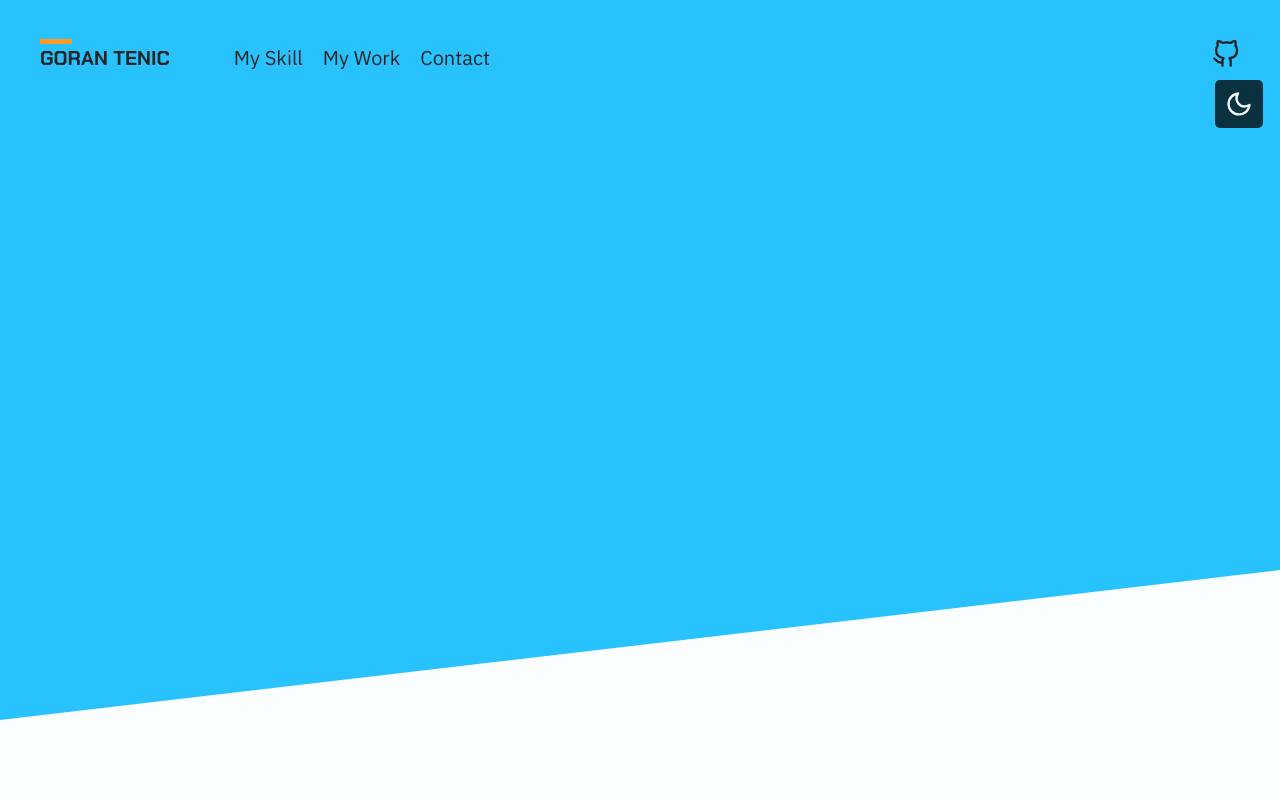
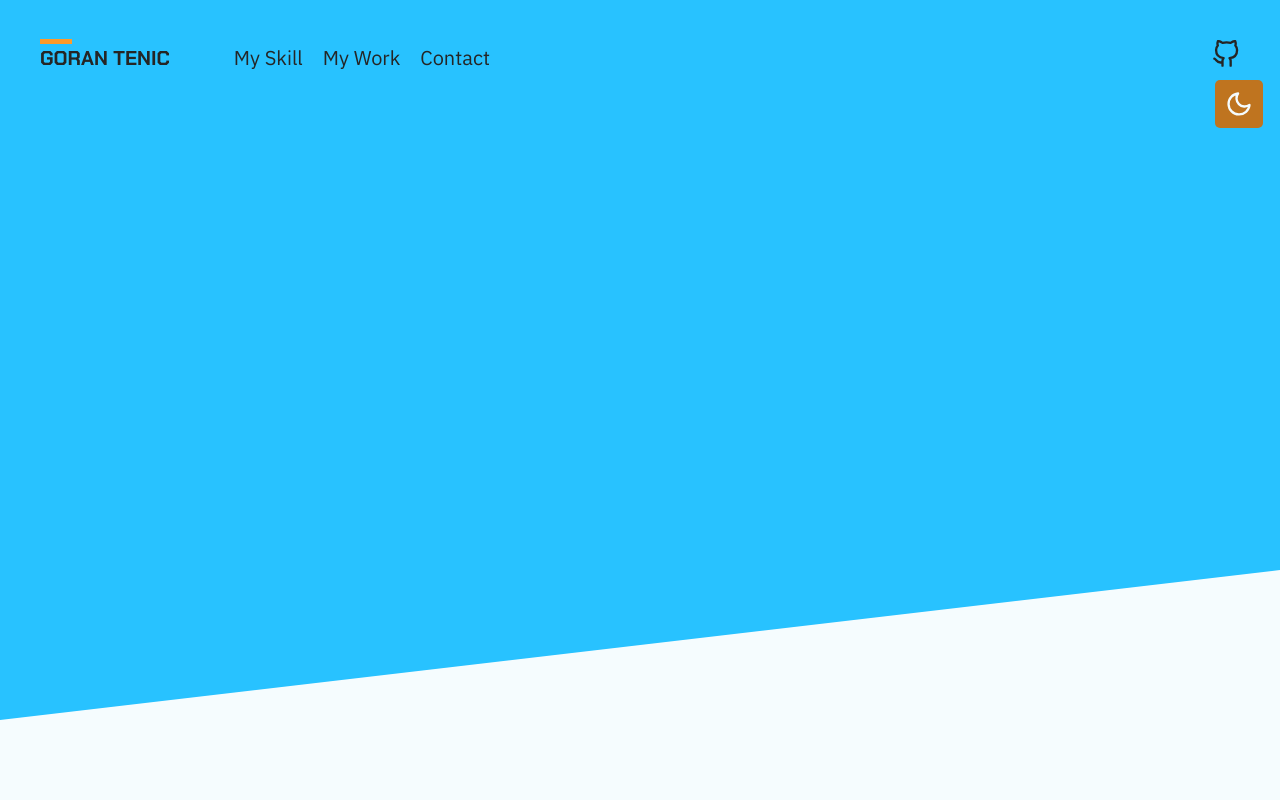
Before and after one commit to goranzu/gorantenic.com, a Node project: template src/layouts/base.njk in a window 1280 px wide. Run offline with Node 20 templates, Linux system fonts and the light colour scheme; the template is opened without the code that fills it: most values are stand-ins (such as "Sample title", 1, 10 or a date in 2020); style sheets or scripts are compiled from the project's sources.

Commit message:
refector: color variables

```diff
--- a/src/assets/js/main.js
+++ b/src/assets/js/main.js
@@ -3,13 +3,16 @@ const heroRight = document.querySelector(".hero-right");
 const contactForm = document.querySelector(".contact-form");
 
 themeButton.addEventListener("click", () => {
-  document.body.classList.toggle("darkTheme");
+  const theme = document.documentElement.dataset.theme;
   const icon = themeButton.querySelector("img");
   const illustration = heroRight.querySelector("img");
-  if (document.body.classList.contains("darkTheme")) {
+
+  if (theme === "light") {
+    document.documentElement.setAttribute("data-theme", "dark");
     illustration.src = "./assets/images/illustration-dark.svg";
     icon.src = "./assets/images/sun.svg";
-  } else {
+  } else if (theme === "dark") {
+    document.documentElement.setAttribute("data-theme", "light");
     illustration.src = "./assets/images/illustration-light.svg";
     icon.src = "./assets/images/moon.svg";
   }
--- a/src/assets/styles/base/_layout.scss
+++ b/src/assets/styles/base/_layout.scss
@@ -51,4 +51,8 @@ section {
   .featured {
     margin-top: 6em;
   }
+
+  .work {
+    margin-top: 10em;
+  }
 }
--- a/src/assets/styles/base/_reset.scss
+++ b/src/assets/styles/base/_reset.scss
@@ -36,27 +36,11 @@ html {
 
 /* Set core body defaults */
 body {
-  background-color: var(--body-bg-clr);
+  background-color: var(--body-bg-color);
   line-height: 1.5;
   min-height: 100vh;
   text-rendering: optimizeSpeed;
-}
-
-body.darkTheme {
-  --body-bg-clr: var(--dark-bg-clr, #201c36);
-  --text-clr-dark: var(--dark-text-light-clr, #292929);
-  --text-clr-light: var(--dark-text-light-clr, #f2f2f2);
-  --accent-primary: var(--dark-accent-primary, #e8d34d);
-  --accent-secondary: var(--dark-accent-secondary, #a89938);
-  --lin-gradient: var(--dark-gradient, purple);
-  --theme-btn-clr: var(--blue-400);
-  --btn-color: var(--dark-text-dark-clr);
-
-  --hero-bg-clr: var(--purple-200, purple);
-  --skill-bg-clr: var(--purple-100);
-  --skill-card-bg-clr: var(--purple-300);
-  --skill-tag-bg-clr: var(--purple-100);
-  --footer-bg-clr: var(--purple-200);
+  color: var(--text-color-primary);
 }
 
 /* A elements that don't have a class get default styles */
--- a/src/assets/styles/base/_variables.scss
+++ b/src/assets/styles/base/_variables.scss
@@ -1,42 +1,74 @@
-:root {
-  --light-bg-clr: #fafeff;
-  --light-text-dark-clr: #252525;
-  --light-text-light-clr: #f5fcfe;
-  --light-accent-primary: #ff9a29;
-  --light-accent-secondary: #bf741f;
-  --light-gradient: linear-gradient(108.54deg, #2882ff 0%, #146180 99.14%);
-
-  --dark-bg-clr: #201c36;
-  --dark-text-light-clr: #f2f2f2;
-  --dark-text-dark-clr: #292929;
-  --dark-accent-primary: #e8d34d;
-  --dark-accent-secondary: #a89938;
-  --dark-gradient: linear-gradient(108.54deg, #8274db 0%, #201c36 99.14%);
-
+:root[data-theme="light"] {
   --blue-100: #28c2ff;
   --blue-200: #25afe6;
   --blue-300: #146180;
   --blue-400: #0a3140;
 
+  --white-100: #fafeff;
+  --white-200: #f5fcfe;
+
+  --black-100: #252525;
+
+  --lin-gradient: linear-gradient(108.54deg, #2882ff 0%, #146180 99.14%);
+
+  --orange-100: #ff9a29;
+  --orange-200: #bf741f;
+
+  --primary-100: var(--blue-100);
+  --primary-200: var(--blue-200);
+  --primary-300: var(--blue-300);
+
+  --accent-100: var(--orange-100);
+  --accent-200: var(--orange-200);
+
+  --text-color-primary: var(--black-100);
+  --text-color-secondary: var(--white-200);
+
+  --card-text-color: var(--white-200);
+
+  --body-bg-color: var(--white-200);
+}
+
+:root[data-theme="dark"] {
   --purple-100: #5c529c;
   --purple-200: #2e294e;
   --purple-300: #201c36;
 
-  --body-bg-clr: var(--light-bg-clr, white);
-  --text-clr-dark: var(--light-text-dark-clr, black);
-  --text-clr-light: var(--light-text-light-clr, white);
-  --accent-primary: var(--light-accent-primary, orange);
-  --accent-secondary: var(--light-accent-secondary, darkorange);
-  --lin-gradient: var(--light-gradient, blue);
-  --theme-btn-clr: var(--blue-400);
+  --white-100: #f2f2f2;
+  --white-200: #d9d9de;
 
-  --hero-bg-clr: var(--blue-100, blue);
-  --skill-bg-clr: var(--blue-200);
-  --skill-card-bg-clr: var(--blue-300);
-  --skill-tag-bg-clr: var(--blue-200);
-  --footer-bg-clr: var(--blue-200);
-  --btn-color: var(--light-text-light-clr);
+  --black-100: #292929;
 
+  --lin-gradient: linear-gradient(108.54deg, #2882ff 0%, #146180 99.14%);
+
+  --yellow-100: #e8d34d;
+  --yellow-200: #a89938;
+
+  --primary-100: var(--purple-200);
+  --primary-200: var(--purple-100);
+  --primary-300: var(--purple-300);
+
+  --accent-100: var(--yellow-100);
+  --accent-200: var(--yellow-200);
+
+  --body-bg-color: var(--purple-300);
+
+  --text-color-primary: var(--white-100);
+  --text-color-secondary: var(--black-100);
+
+  --card-text-color: var(--white-100);
+
+  & img {
+    filter: brightness(0.8) contrast(1.2);
+  }
+
+  & input,
+  textarea {
+    background-color: var(--white-200);
+  }
+}
+
+:root {
   --fs-100: 1rem;
   --fs-200: 1.125rem;
   --fs-300: 1.25rem;
--- a/src/assets/styles/components/btn.scss
+++ b/src/assets/styles/components/_btn.scss
@@ -1,10 +1,10 @@
 .btn,
 .github-button {
-  background-color: var(--accent-primary);
-  border: 3px solid var(--accent-primary);
+  background-color: var(--accent-100);
+  border: 3px solid var(--accent-100);
   border-radius: 5px;
   box-shadow: var(--bx-shadow);
-  color: var(--btn-color);
+  color: var(--text-color-secondary);
   cursor: pointer;
   display: inline-block;
   font-weight: 600;
@@ -14,13 +14,13 @@
 
 .btn--outline {
   background-color: transparent;
-  color: var(--text-clr-dark);
+  color: var(--text-color-200);
 }
 
 .github-button {
   align-items: center;
-  background-color: var(--accent-secondary);
-  border-color: var(--accent-secondary);
+  background-color: var(--accent-200);
+  border-color: var(--accent-200);
   display: inline-block;
   display: flex;
   font-weight: 600;
@@ -39,10 +39,10 @@
 }
 .theme-btn {
   align-items: center;
-  background-color: var(--theme-btn-clr);
+  background-color: var(--accent-200);
   border: none;
   border-radius: 5px;
-  color: var(--light-text-light-clr);
+  color: var(--white-100);
   cursor: pointer;
   display: flex;
   justify-content: center;
--- a/src/assets/styles/components/_demo.scss
+++ b/src/assets/styles/components/_demo.scss
@@ -14,7 +14,7 @@
   }
 
   & header svg {
-    fill: var(--accent-primary);
+    fill: var(--accent-100);
     left: var(--left, unset);
     opacity: 0.3;
     position: absolute;
--- a/src/assets/styles/components/footer.scss
+++ b/src/assets/styles/components/_footer.scss
@@ -1,5 +1,5 @@
 .footer {
-  background-color: var(--footer-bg-clr);
+  background-color: var(--primary-100);
   color: var(--text-clr-dark);
   padding: 2em 0;
 
--- a/src/assets/styles/components/_header.scss
+++ b/src/assets/styles/components/_header.scss
@@ -1,6 +1,5 @@
 .header {
   align-items: center;
-  /* color: var(--text-clr-dark); */
   display: flex;
   justify-content: space-between;
   margin-left: auto;
@@ -9,7 +8,7 @@
   padding: 1em 0;
 
   & .socials-list svg {
-    color: var(--text-clr-dark);
+    color: var(--text-color-primary);
   }
 
   & .header-left {
@@ -21,7 +20,7 @@
   }
 
   & .logo::before {
-    background-color: var(--accent-primary);
+    background-color: var(--accent-100);
     content: "";
     display: block;
     height: 5px;
--- a/src/assets/styles/components/_hero-background.scss
+++ b/src/assets/styles/components/_hero-background.scss
@@ -1,5 +1,5 @@
 .hero-background {
-  background-color: var(--hero-bg-clr);
+  background-color: var(--primary-100);
   height: 570px;
   left: 0;
   position: absolute;
@@ -9,7 +9,7 @@
 }
 
 .hero-svg {
-  fill: var(--hero-bg-clr);
+  fill: var(--primary-100);
   left: 0;
   max-height: 150px;
   position: absolute;
--- a/src/assets/styles/components/_skills.scss
+++ b/src/assets/styles/components/_skills.scss
@@ -1,5 +1,5 @@
 .skills {
-  background-color: var(--skill-bg-clr);
+  background-color: var(--primary-200);
 
   & .text {
     margin-left: auto;
@@ -20,10 +20,10 @@
   }
 
   & .card {
-    background-color: var(--skill-card-bg-clr);
+    background-color: var(--primary-300);
     border-radius: 5px;
     box-shadow: var(--bx-shadow);
-    color: var(--text-clr-light);
+    color: var(--card-text-color);
     font-size: 0.9rem;
     margin-left: auto;
     margin-right: auto;
@@ -71,7 +71,7 @@
   }
 
   & .card .tag {
-    background-color: var(--skill-tag-bg-clr);
+    background-color: var(--primary-200);
     border-radius: 5px;
     box-shadow: var(--bx-shadow);
     padding: 0.25em 0.5em;
--- a/src/layouts/base.njk
+++ b/src/layouts/base.njk
@@ -1,5 +1,5 @@
 <!DOCTYPE html>
-<html lang="{{ meta.lang }}">
+<html lang="{{ meta.lang }}" data-theme="light">
 <head>
   <meta charset="UTF-8">
   <meta http-equiv="X-UA-Compatible" content="IE=edge">
```
